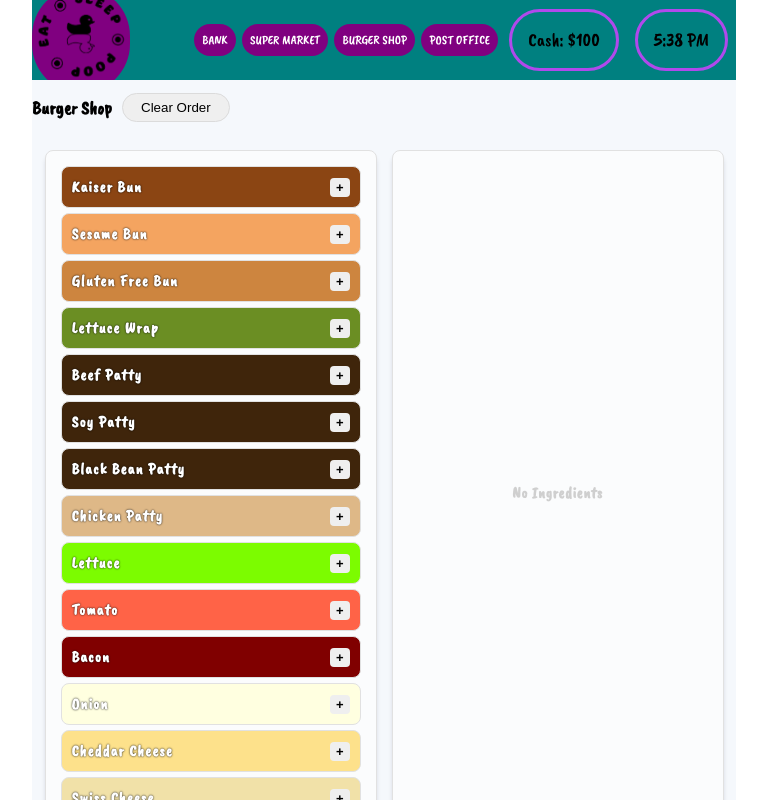
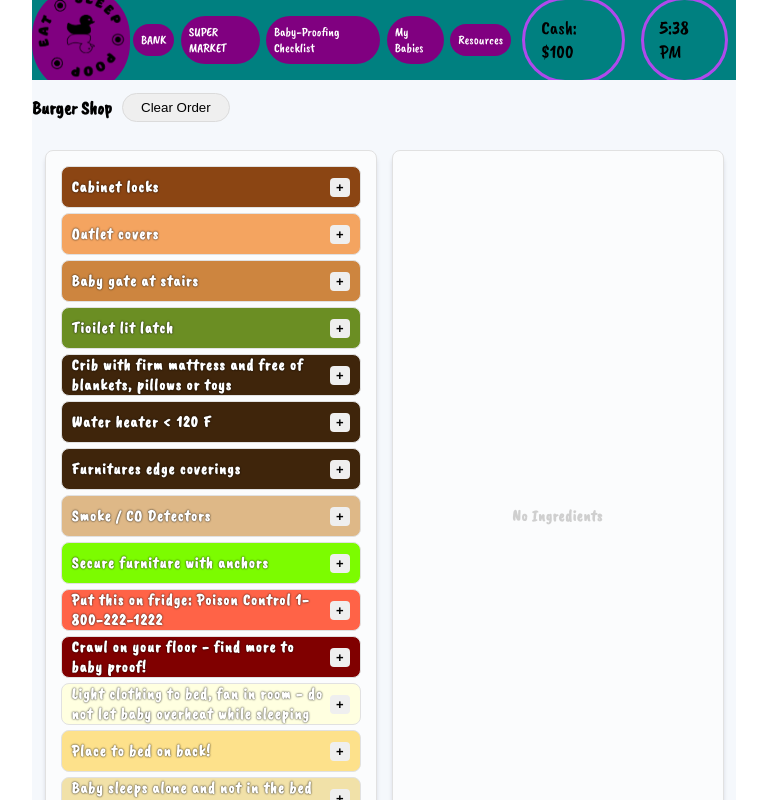
Before and after one commit to raward4/test-e, a React (Create React App) app: page /burgers in a window 1280 px wide. Shown: the whole page, without its empty margins (256-1023 px from the left). Built offline with nearby package versions, Linux system fonts and the light colour scheme.

Commit message:
resources page make functional

```diff
--- a/src/App.jsx
+++ b/src/App.jsx
@@ -10,6 +10,7 @@ import Landing from './Components/Landing/Landing'
 import BurgerShop from './Components/BurgerShop/BurgerShop'
 import PostOffice from './Components/PostOffice/PostOffice'
 import SuperMarket from './Components/SuperMarket/SuperMarket'
+import Resources from './Components/Resources/Resources'
 
 const App = () => {
   const [cash, setCash] = useState(100)
@@ -36,6 +37,8 @@ const App = () => {
           element={<Bank handleExchange={handleExchange} />} />
         <Route path="/postoffice/*"
           element={<PostOffice handleExchange={handleExchange} />} />
+        <Route path="/resources"
+          element={<Resources />} />
       </Routes>
     </div>
     <div id="footer"></div>
--- a/src/Components/Nav/Nav.jsx
+++ b/src/Components/Nav/Nav.jsx
@@ -11,8 +11,9 @@ const Nav = (props) => {
       <NavLink id="logo" to='/'><img src={Logo} alt="logo"/></NavLink>
       <NavLink to='/bank'>BANK</NavLink>
       <NavLink to='/market'>SUPER MARKET</NavLink>
-      <NavLink to='/burgers'>BURGER SHOP</NavLink>
-      <NavLink to='/postoffice'>POST OFFICE</NavLink>
+      <NavLink to='/burgers'>Baby-Proofing Checklist</NavLink>
+      <NavLink to='/postoffice'>My Babies</NavLink>
+      <NavLink to='/resources'>Resources</NavLink>
       <Wallet cash={props.cash} />
       <Clock daytime={props.daytime} setDaytime={props.setDaytime}/>
     </nav>
--- /dev/null
+++ b/src/Components/Resources/Resources.jsx
@@ -0,0 +1,23 @@
+
+import React from "react"
+import '../../styles/App.css'
+import { resources } from "../../data/resources";
+
+function Resources(props) {
+  const resourcesItems = resources.map((resources) =>
+   <li key={resources.id}>
+    <h3> {resources.title}</h3>
+    <form action={resources.link}>
+         <button type="submit">Click me</button>
+    </form>
+   </li>
+  )
+;
+return (
+  <div>
+  {resourcesItems}
+  </div>
+)
+}
+
+export default Resources
--- a/src/data/burger-data.js
+++ b/src/data/burger-data.js
@@ -1,34 +1,17 @@
 export const ingredients = [
-  { name: 'Kaiser Bun', color: 'saddlebrown', type: 'bun' },
-  { name: 'Sesame Bun', color: 'sandybrown', type: 'bun' },
-  { name: 'Gluten Free Bun', color: 'peru', type: 'bun' },
-  { name: 'Lettuce Wrap', color: 'olivedrab', type: 'bun' },
-  { name: 'Beef Patty', color: '#3F250B', type: 'patty' },
-  { name: 'Soy Patty', color: '#3F250B', type: 'patty' },
-  { name: 'Black Bean Patty', color: '#3F250B', type: 'patty' },
-  { name: 'Chicken Patty', color: 'burlywood', type: 'patty' },
-  { name: 'Lettuce', color: 'lawngreen', type: 'ing' },
-  { name: 'Tomato', color: 'tomato', type: 'ing' },
-  { name: 'Bacon', color: 'maroon', type: 'ing' },
-  { name: 'Onion', color: 'lightyellow', type: 'ing' },
-  { name: 'Cheddar Cheese', color: '#FDE18B', type: 'cheese' },
-  { name: 'Swiss Cheese', color: '#F1E1A8', type: 'cheese'},
+  { name: 'Cabinet locks', color: 'saddlebrown', type: 'bun' },
+  { name: 'Outlet covers', color: 'sandybrown', type: 'bun1' },
+  { name: 'Baby gate at stairs', color: 'peru', type: 'bun2' },
+  { name: 'Tioilet lit latch', color: 'olivedrab', type: 'bun3' },
+  { name: 'Crib with firm mattress and free of blankets, pillows or toys', color: '#3F250B', type: 'bun4' },
+  { name: 'Water heater < 120 F', color: '#3F250B', type: 'bun5' },
+  { name: 'Furnitures edge coverings', color: '#3F250B', type: 'bun6' },
+  { name: 'Smoke / CO Detectors', color: 'burlywood', type: 'bun7' },
+  { name: 'Secure furniture with anchors', color: 'lawngreen', type: 'bun8' },
+  { name: 'Put this on fridge: Poison Control 1-800-222-1222', color: 'tomato', type: 'bun9' },
+  { name: 'Crawl on your floor - find more to baby proof!', color: 'maroon', type: 'bun10' },
+  { name: 'Light clothing to bed, fan in room - do not let baby overheat while sleeping', color: 'lightyellow', type: 'bun11' },
+  { name: 'Place to bed on back!', color: '#FDE18B', type: 'bun12' },
+  { name: 'Baby sleeps alone and not in the bed or chair with parent', color: '#F1E1A8', type: 'bun13'},
+  { name: 'Avoid smoking in house or near baby', color: '#FDE18B', type: 'bun14' },
 ]
-
-export const babyproof = [
-  { name: 'Cabinet locks', color: 'saddlebrown', type: 'bun' },
-  { name: 'Outlet covers', color: 'sandybrown', type: 'bun' },
-  { name: 'Baby gate at stairs', color: 'peru', type: 'bun' },
-  { name: 'Tioilet lit latch', color: 'olivedrab', type: 'bun' },
-  { name: 'Crib with firm mattress and free of blankets, pillows or toys', color: '#3F250B', type: 'patty' },
-  { name: 'Water heater < 120 F', color: '#3F250B', type: 'patty' },
-  { name: 'Furnitures edge coverings', color: '#3F250B', type: 'patty' },
-  { name: 'Smoke / CO Detectors', color: 'burlywood', type: 'patty' },
-  { name: 'Secure furniture with anchors', color: 'lawngreen', type: 'ing' },
-  { name: 'Put this on fridge: Poison Control 1-800-222-1222', color: 'tomato', type: 'ing' },
-  { name: 'Crawl on your floor - find more to baby proof!', color: 'maroon', type: 'ing' },
-  { name: 'Light clothing to bed, fan in room - do not let baby overheat while sleeping', color: 'lightyellow', type: 'ing' },
-  { name: 'Place to bed on back!', color: '#FDE18B', type: 'cheese' },
-  { name: 'Baby sleeps alone and not in the bed or chair with parent', color: '#F1E1A8', type: 'cheese'},
-  { name: 'Avoid smoking in house or near baby', color: '#FDE18B', type: 'cheese' },
-]
--- /dev/null
+++ b/src/data/resources.js
@@ -0,0 +1,13 @@
+export const resources = [
+  {
+  title: 'Symptom Checker',
+  link: 'https://healthychildren.org/English/tips-tools/Symptom-Checker/Pages/default.aspx'
+},
+  {
+  title: 'Find Pediatrician Tool', link: 'https://healthychildren.org/English/tips-tools/find-pediatrician/Pages/Pediatrician-Referral-Service.aspx'
+},
+  {
+    title: 'WIC',
+    link: 'https://www.fns.usda.gov/wic'
+  }
+]
```
